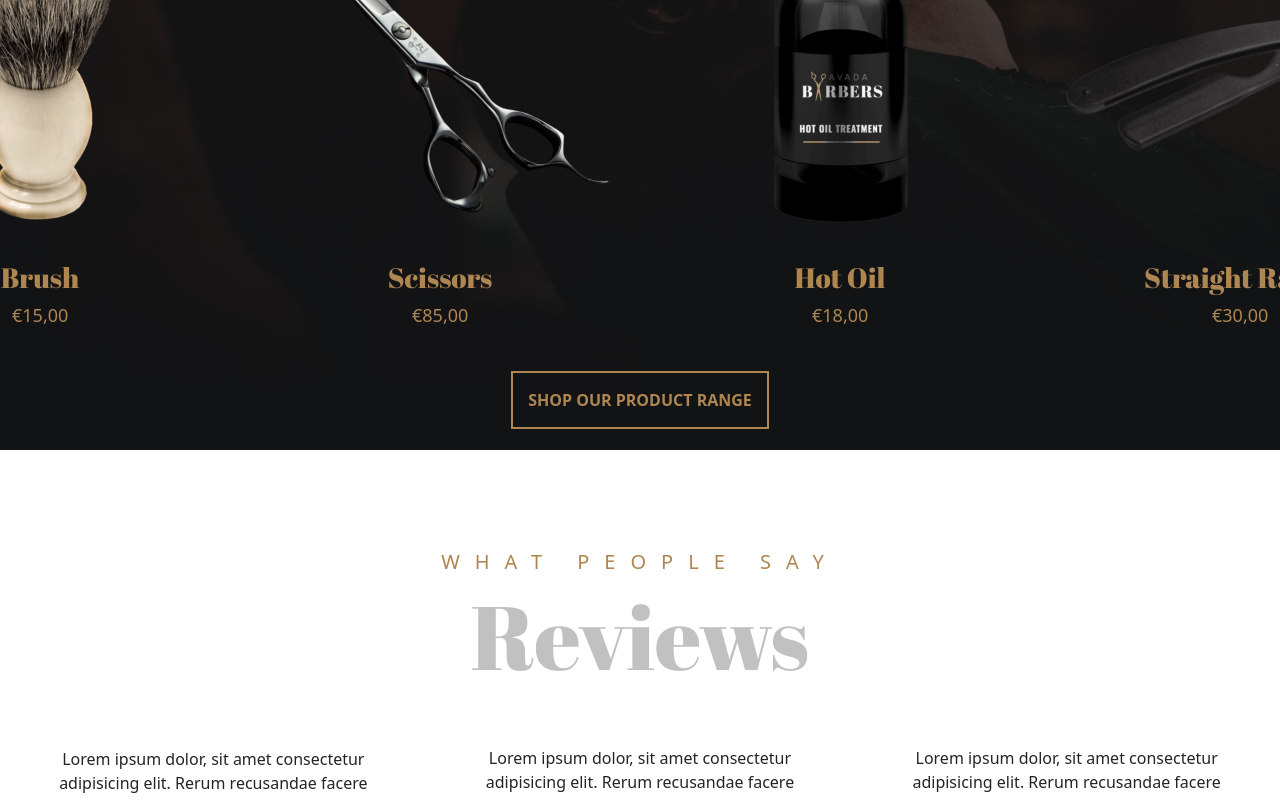
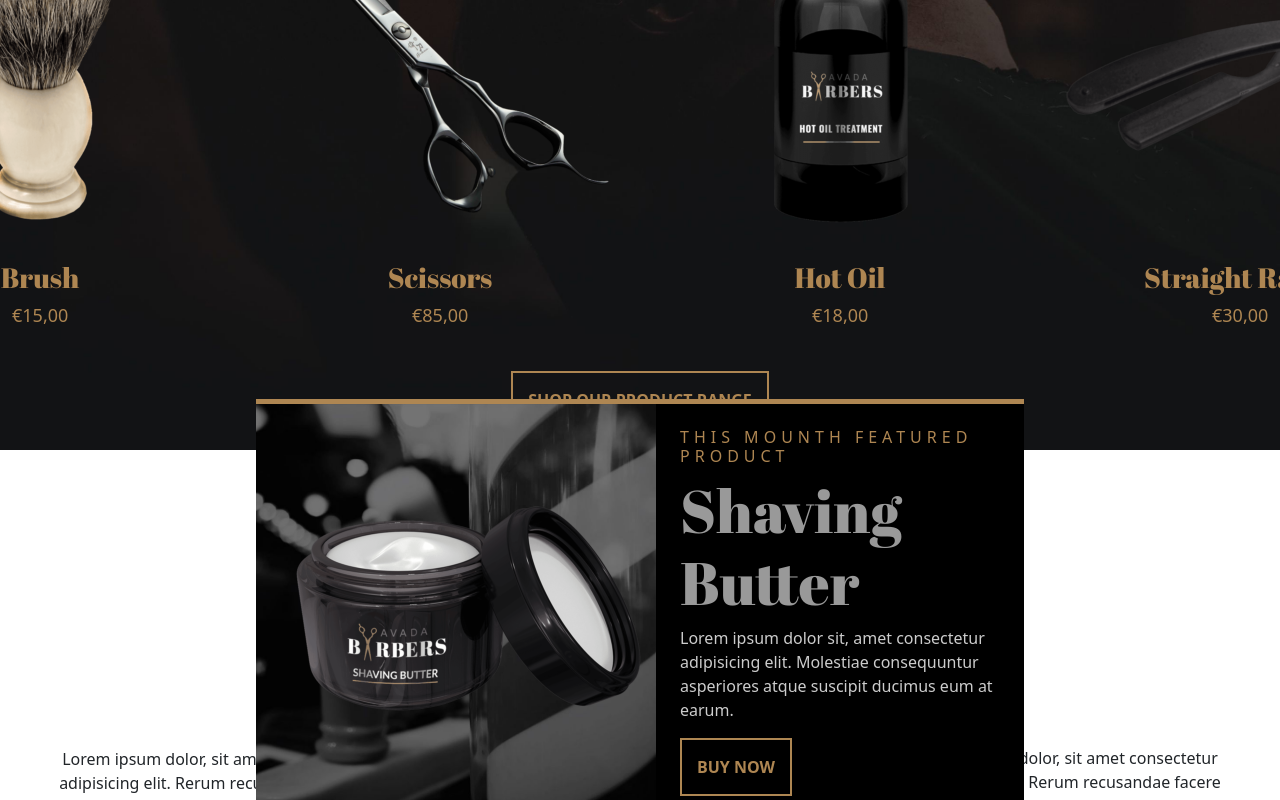
Before and after one commit to SalvatoreBrancato/proj-html-vuejs, a Vue app: page / in a window 1280 px wide. Both pictures are taken after a click on the button "SHOP OUR PRODUCT RANGE". Shown: the part 2350-3150 px from the top of the page. Built offline with nearby package versions, Linux system fonts and the light colour scheme.

Commit message:
Aggiunta elemento shop

```diff
--- a/src/components/BlogComp.vue
+++ b/src/components/BlogComp.vue
@@ -29,7 +29,7 @@ export default{
             </div>
         </div>
         <div>
-            <button>SHOP OUR PRODUCT RANGE</button>
+            <button>READ MORE OUR BLOG</button>
         </div>
     </div>
 
--- a/src/components/NavComp.vue
+++ b/src/components/NavComp.vue
@@ -11,7 +11,7 @@ export default{
     <div id="container-nav" class="vh-100">
         <!-- Parte superiore della nav con logo e icone -->
         <div class="w-100 d-flex justify-content-around align-items-center pt-5">
-            <img src="/img/avadabarbers-logo-x1.png" alt="Logo">
+            <img id="logo" src="/img/avadabarbers-logo-x2.png" alt="Logo">
             <div class="d-flex justify-content-around w-50">
                 <a class="animate__animated animate__zoomInDown" href="#container-service">Service</a>
                 <a class="animate__animated animate__zoomInDown" href="#container-products">Products</a>
@@ -31,7 +31,7 @@ export default{
                 <button>LEARN MORE</button>
             </div>
             <div class="animate__animated animate__backInRight">
-                <img src="../../public/img/avadabarbers_hero_focalmirror-600x825.png" alt="Foto taglio">
+                <img src="/img/avadabarbers_hero_focalmirror-600x825.png" alt="Foto taglio">
             </div>
         </div>
     </div>
@@ -41,7 +41,6 @@ export default{
     #container-nav{
         background-image: url(/img/avadabarbers-homepage-hero-bg.jpg);
         background-size: cover;
-
         a{
             text-decoration: none;
             color: white;
--- a/src/components/ProductsComp.vue
+++ b/src/components/ProductsComp.vue
@@ -1,12 +1,28 @@
 <script>
 
 export default{
-  name: "ProductsComp"
+  name: "ProductsComp",
+  data(){
+    return{
+        shop: false
+    }
+  },
+  methods:{
+
+    acquistaProdotto(){
+        if(this.shop == false){
+            this.shop = true
+        }else{
+            this.shop = false
+        }
+    }
+  }
 }
+
 </script>
 
 <template>
-    <div id="container-products" class="d-flex justify-content-around align-items-center flex-column">
+    <div id="container-products" class="d-flex justify-content-around align-items-center flex-column position-relative">
         <div>
             <h3 class="text-center">WE HAVE YOUR COVERED</h3>
             <h2>Avada Grooming Products</h2>
@@ -34,7 +50,18 @@ export default{
             </div>
         </div>
         <div>
-            <button>SHOP OUR PRODUCT RANGE</button>
+            <button @click="acquistaProdotto()">SHOP OUR PRODUCT RANGE</button>
+        </div>
+        <div v-if="(this.shop)" id="card-absolute" class="position-absolute d-flex justify-content-center">
+            <div id="banner">
+                <img src="/img/shaving_butter-400x400.png" alt="shaving butter">
+            </div>
+            <div id="card-absolute-right" class="py-4 px-4">
+                <h3 id="featured-product" >THIS MOUNTH FEATURED PRODUCT</h3>
+                <h2 id="product" >Shaving Butter</h2>
+                <p>Lorem ipsum dolor sit, amet consectetur adipisicing elit. Molestiae consequuntur asperiores atque suscipit ducimus eum at earum.</p>
+                <button class="m-auto">BUY NOW</button>
+            </div>
         </div>
     </div>
 </template>
@@ -42,7 +69,7 @@ export default{
 <style lang="scss" scoped>
     #container-products{
         height: 100vh;
-        background-image: url(../../public/img/avadabarbers-reviewsbackground.jpg);
+        background-image: url(/img/avadabarbers-reviewsbackground.jpg);
         background-size: cover;
         h3{
             color:#ae8652;
@@ -74,7 +101,31 @@ export default{
                 color: black;
                 transition: 2s;
             }
-    }
+        }
+        #card-absolute{
+            bottom: -370px;
+            border-top: 5px solid #ae8652;
+            width: 60%;
+            #banner{
+                background-image: url(/img/avadabarbers-cta-background.jpg);
+                background-size: cover;
+            }
+            #card-absolute-right{
+                background-color: black;
+                #featured-product{
+                    color:#ae8652;
+                    font-size: 16px;
+                    letter-spacing: 5px;
+                }
+                #product{
+                    font-size: 60px;
+                }
+                p{
+                    color: rgba(255, 255, 255, 0.8);
+                    //width: 70%;
 
+                }
+            }
+        }
     }
 </style>
--- a/src/components/ServiceComp.vue
+++ b/src/components/ServiceComp.vue
@@ -4,6 +4,7 @@
 export default{
   name: "ServiceComp",
 }
+
 </script>
 
 <template>
```
Also changed, not shown: src/main.js (+14 -1 lines).
